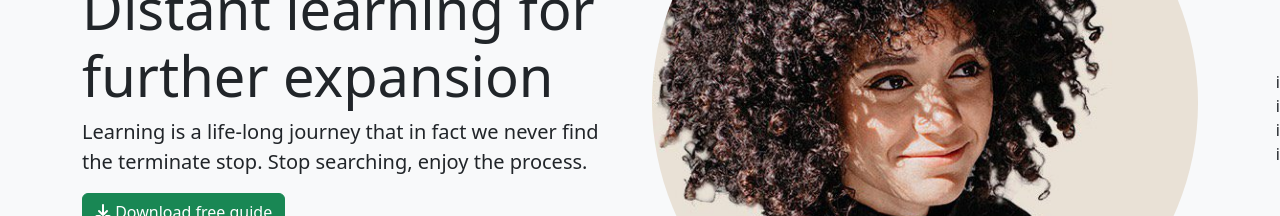
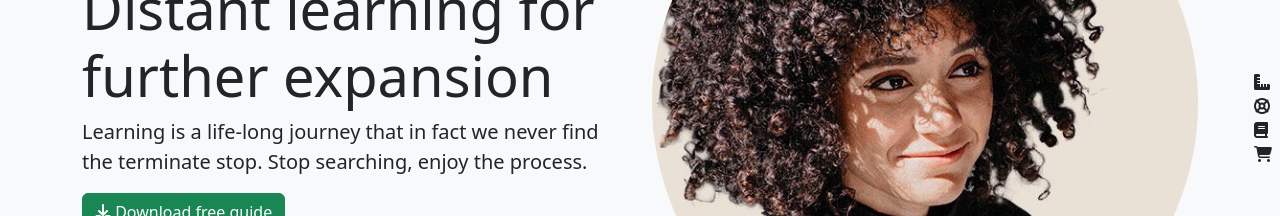
Before and after one commit to MichelangeloCaltagirone/proj-html-vuejs, a Vue app: page / in a window 1280 px wide. Shown: the part 290-506 px from the top of the page. Built offline with nearby package versions, Linux system fonts and the light colour scheme.

Commit message:
Add icon in MainNavBar

```diff
--- a/src/components/MainNavBar.vue
+++ b/src/components/MainNavBar.vue
@@ -10,11 +10,11 @@
 
 <template>
 
-    <ul>
-        <li>i</li>
-        <li>i</li>
-        <li>i</li>
-        <li>i</li>
+    <ul class="pe-2">
+        <li><i class="fa-solid fa-ruler-combined"></i></li>
+        <li><i class="fa-solid fa-life-ring"></i></li>
+        <li><i class="fa-solid fa-book"></i></li>
+        <li><i class="fa-solid fa-cart-shopping"></i></li>
     </ul>
 
 </template>
```
